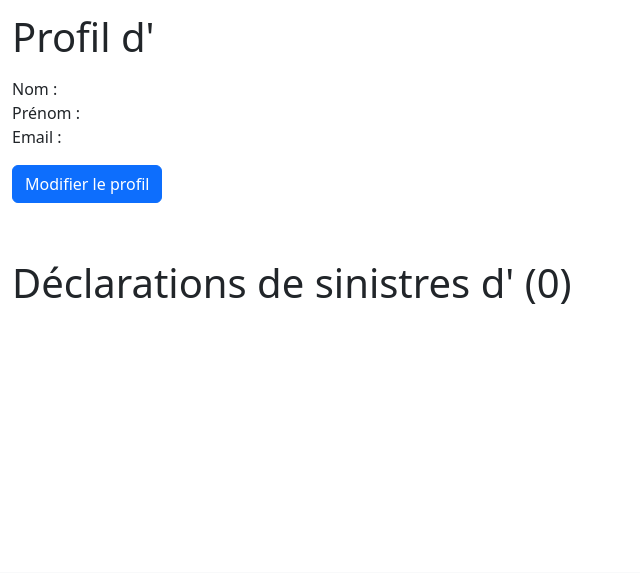
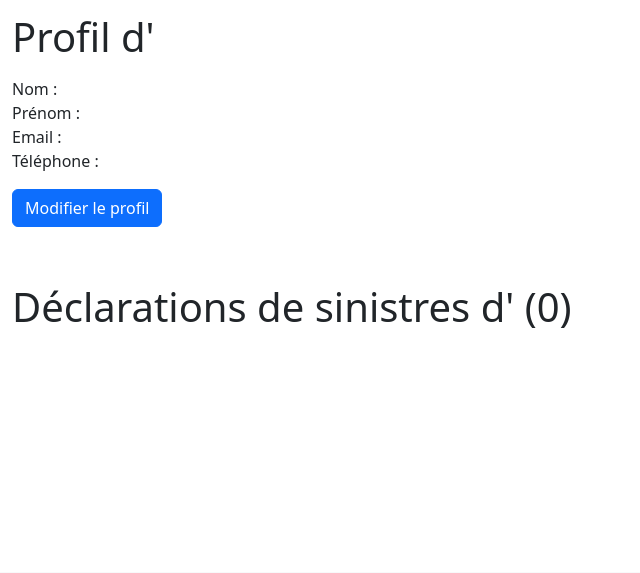
Before and after one commit to AnissaBoukerche/assure-plus-project, a Symfony app: template templates/user/index.html.twig in a window 1280 px wide. Shown: the part 59-632 px from the top of the page, without its empty margins (0-640 px from the left). Run offline with Twig, Linux system fonts and the light colour scheme; the template is opened without the code that fills it, so the values that code supplies are empty; some libraries are stand-ins or nearby versions.

Commit message:
fix-login-user-2

```diff
--- a/templates/user/index.html.twig
+++ b/templates/user/index.html.twig
@@ -31,6 +31,13 @@
 			</div>
 			<div
 				class="col-sm"> {{ app.user.email }}
+			</div>
+			<div class="w-100"></div>
+			<div class="col-sm">
+				Téléphone :
+			</div>
+			<div
+				class="col-sm"> {{ app.user.phone }}
 			</div>
 		</div>
 		<div class="w-100"></div>
```
